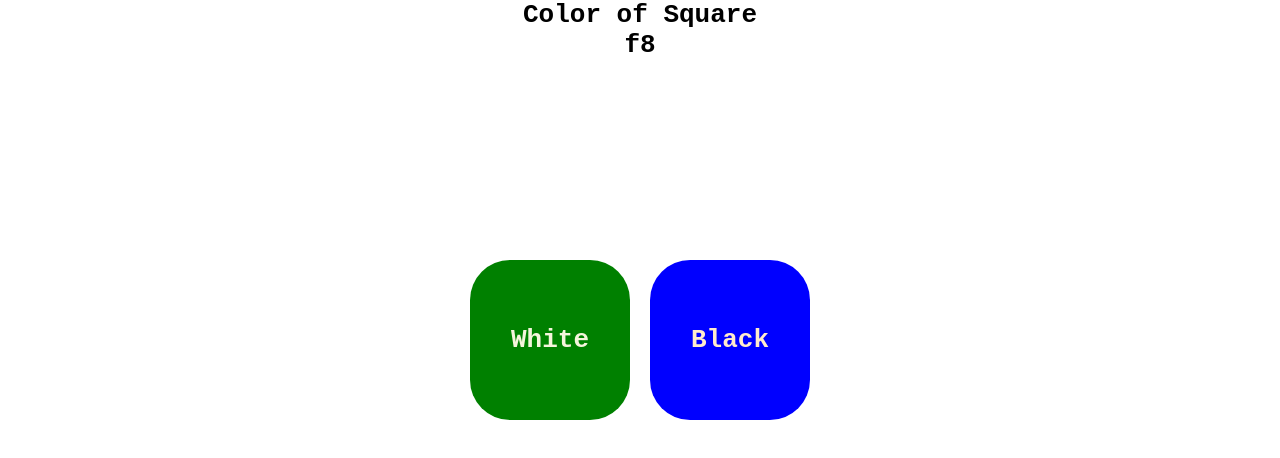
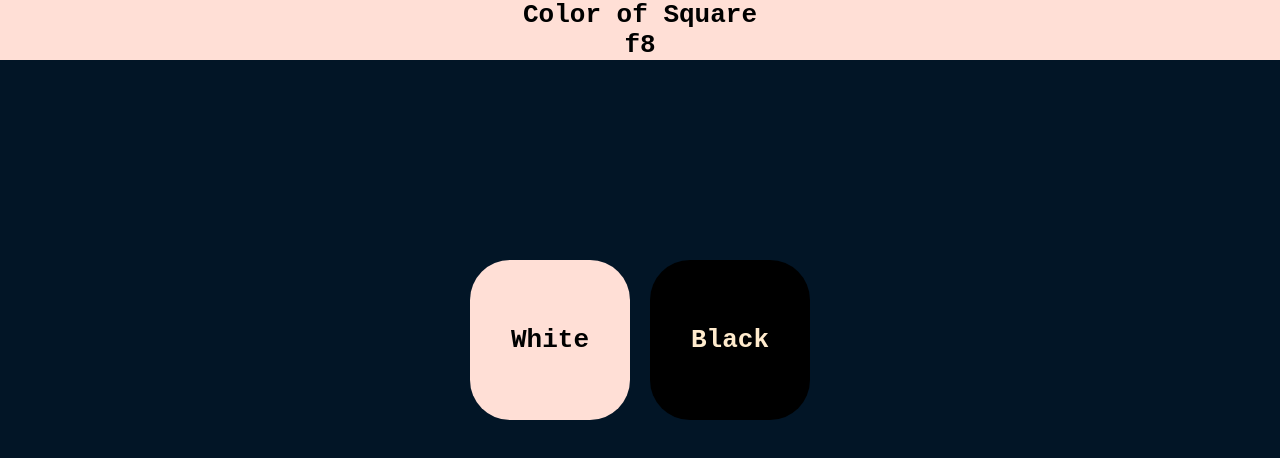
Before and after one commit to RunAtTekky/ChessColor, a plain HTML site: page index.html in a window 1280 px wide. Both pictures are taken after a click on the element "White". Drawn offline with Linux system fonts and the light colour scheme.

Commit message:
Add styling and colors

```diff
--- a/index.css
+++ b/index.css
@@ -2,9 +2,15 @@
   padding: 0;
   margin: 0;
   font-family: monospace;
+  transition: all 0.1s;
+}
+
+body {
+  background-color: #021526;
 }
 
 main {
+  background-color: #ffdfd6;
   display: flex;
   align-items: center;
   justify-content: center;
@@ -18,6 +24,7 @@ main {
 }
 
 #choice {
+  background-color: #021526;
   height: 70vh;
   width: 100vw;
   /* background-color: blue; */
@@ -30,8 +37,8 @@ main {
 #white {
   height: 20vh;
   width: 20vh;
-  background-color: green;
-  color: beige;
+  background-color: #ffdfd6;
+  color: black;
   border-radius: 40px;
   display: flex;
   justify-content: center;
@@ -42,7 +49,7 @@ main {
 #black {
   height: 20vh;
   width: 20vh;
-  background-color: blue;
+  background-color: black;
   color: blanchedalmond;
   border-radius: 40px;
   display: flex;
--- a/index.js
+++ b/index.js
@@ -2,6 +2,7 @@ const files = ["a", "b", "c", "d", "e", "f", "g", "h"];
 const ranks = [1, 2, 3, 4, 5, 6, 7, 8];
 const n = files.length;
 let whiteCorrect = false;
+let prevCoordinate = "aa";
 
 function getNewCoordinate() {
   const file = Math.floor(Math.random() * n);
@@ -11,35 +12,37 @@ function getNewCoordinate() {
   else whiteCorrect = false;
 
   const coordinate = files[file] + ranks[rank];
+  if (coordinate === prevCoordinate) getNewCoordinate();
+  prevCoordinate = coordinate;
   const square = document.getElementById("square");
   square.innerHTML = coordinate;
 }
 
 function whiteClickHandler() {
-  const choice = document.getElementById("choice");
+  const white = document.getElementById("white");
   let color = "red";
   if (whiteCorrect) {
     color = "green";
   }
   setTimeout(() => {
-    document.body.style.backgroundColor = color;
+    white.style.backgroundColor = color;
     setTimeout(() => {
-      document.body.style.backgroundColor = "white";
+      white.style.backgroundColor = "#FFDFD6";
     }, 250);
   }, 10);
   getNewCoordinate();
 }
 
 function blackClickHandler() {
-  const choice = document.getElementById("choice");
+  const black = document.getElementById("black");
   let color = "red";
   if (!whiteCorrect) {
     color = "green";
   }
   setTimeout(() => {
-    document.body.style.backgroundColor = color;
+    black.style.backgroundColor = color;
     setTimeout(() => {
-      document.body.style.backgroundColor = "white";
+      black.style.backgroundColor = "black";
     }, 250);
   }, 10);
   getNewCoordinate();
```
